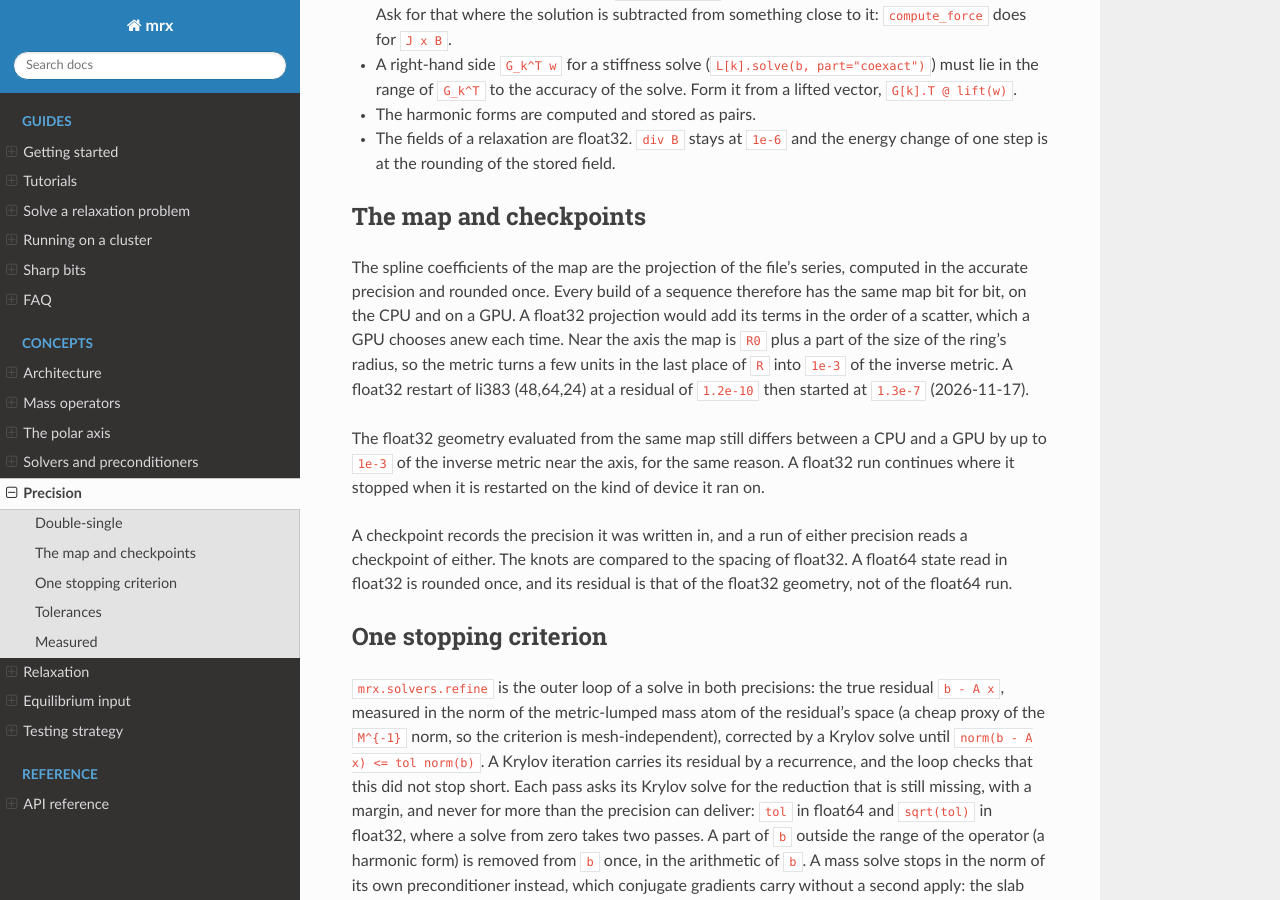
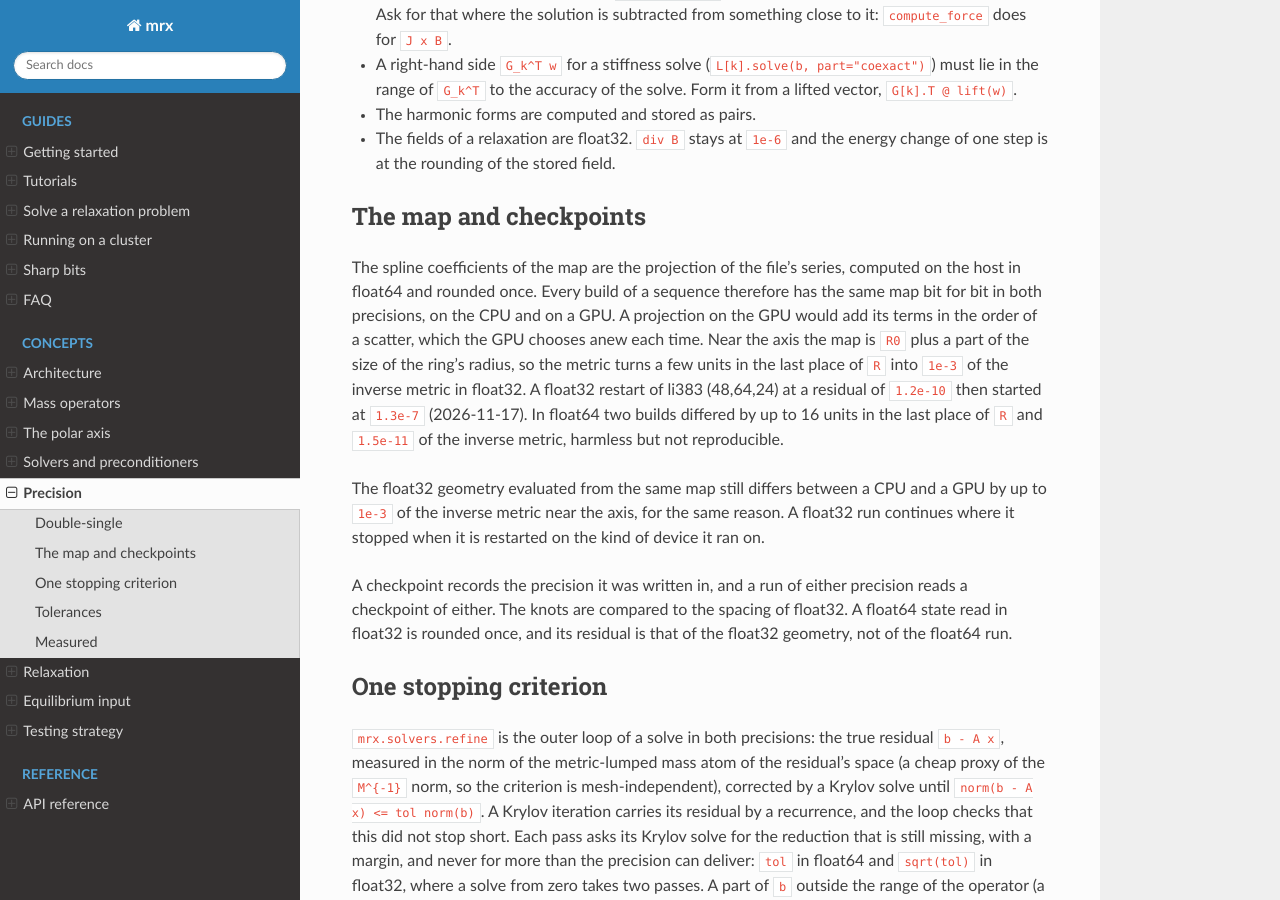
Before and after one commit to ToBlick/mrx, a Sphinx documentation site: the page built from docs/source/concepts/precision.md, in a window 1280 px wide and 900 px high, scrolled down 976 px. Built offline with Sphinx 7.4.7 and the Read the Docs theme 3.1.0, drawn with Linux system fonts in a browser that asks for light colours.

Commit message:
The map is projected on the host
On an H200 two float64 builds still gave different maps: the float64
projection went through the scatter of the extraction operator, up to 16
units in the last place of R and 1.5e-11 of the inverse metric near the
axis. The map test failed there in float64. The CPU adds in order, so CI
did not see it.

The projection (E E^T)^-1 E c and E^T v now run in float64 on the host,
as the incidence and the prolongation already do, and are rounded once.
One path for both precisions, no double-single in build_map. Two builds
are the same bit for bit in float64 and float32, CPU and H200.

```diff
--- a/docs/source/concepts/precision.md
+++ b/docs/source/concepts/precision.md
@@ -50,14 +50,16 @@ round-off. The geometry and the basis tables are float32 data.
 ## The map and checkpoints
 
 The spline coefficients of the map are the projection of the file's
-series, computed in the accurate precision and rounded once. Every build of
-a sequence therefore has the same map bit for bit, on the CPU and on a GPU.
-A float32 projection would add its terms in the order of a scatter, which a
-GPU chooses anew each time. Near the axis the map is `R0` plus a part of the
-size of the ring's radius, so the metric turns a few units in the last place
-of `R` into `1e-3` of the inverse metric. A float32 restart of li383
-(48,64,24) at a residual of `1.2e-10` then started at `1.3e-7`
-(2026-11-17).
+series, computed on the host in float64 and rounded once. Every build of a
+sequence therefore has the same map bit for bit in both precisions, on the
+CPU and on a GPU. A projection on the GPU would add its terms in the order
+of a scatter, which the GPU chooses anew each time. Near the axis the map is
+`R0` plus a part of the size of the ring's radius, so the metric turns a few
+units in the last place of `R` into `1e-3` of the inverse metric in float32.
+A float32 restart of li383 (48,64,24) at a residual of `1.2e-10` then
+started at `1.3e-7` (2026-11-17). In float64 two builds differed by up to
+16 units in the last place of `R` and `1.5e-11` of the inverse metric,
+harmless but not reproducible.
 
 The float32 geometry evaluated from the same map still differs between a
 CPU and a GPU by up to `1e-3` of the inverse metric near the axis, for the
```
Also changed, not shown: 2 other files.
